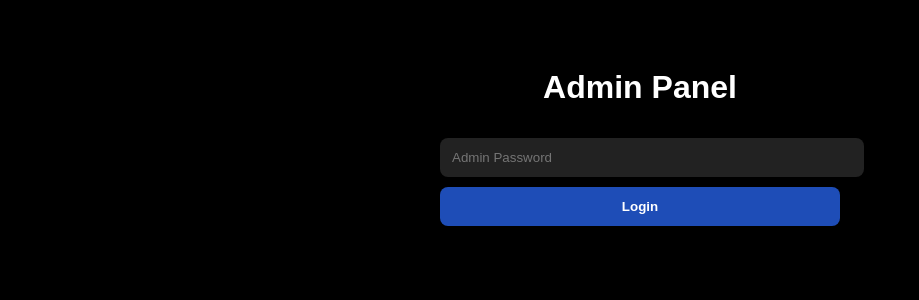
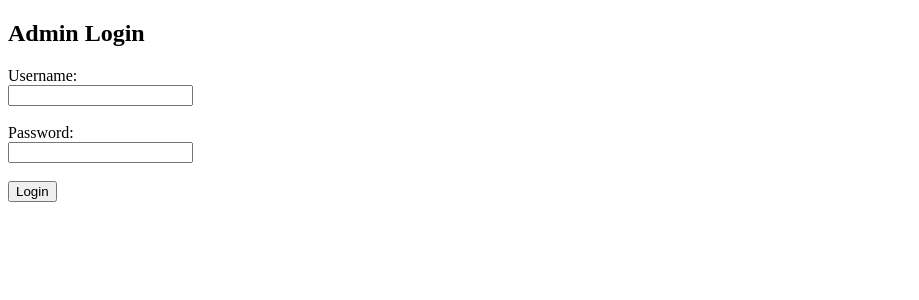
Before and after one commit to paybey2-crypto/bettvplus-web, a Flask app: page /admin-LIVNJAK1978 in a window 1280 px wide. Shown: the top 300 px of the page, without its empty margins (0-919 px from the left). Run offline with Flask 3, Linux system fonts and the light colour scheme.

Commit message:
Update admin.html

```diff
--- a/templates/admin.html
+++ b/templates/admin.html
@@ -1,36 +1,21 @@
 <!DOCTYPE html>
-<html lang="en">
+<html>
 <head>
-    <meta charset="UTF-8">
-    <meta name="viewport" content="width=device-width, initial-scale=1.0">
-    <title>Admin Panel</title>
-    <link rel="stylesheet" href="/static/styles.css">
+    <title>Admin Login</title>
 </head>
 <body>
-    <div class="container">
-        <h1>Admin Panel</h1>
 
-        {% if not logged_in %}
-        <form action="/admin-LIVNJAK1978" method="post">
-            <input type="password" name="password" placeholder="Admin Password" required>
-            <button type="submit">Login</button>
-        </form>
-        {% else %}
+<h2>Admin Login</h2>
 
-        <h2>Dodaj ili Promijeni TV Stream</h2>
+<form method="POST">
+    <label>Username:</label><br>
+    <input type="text" name="username" required><br><br>
 
-        <form action="/admin-LIVNJAK1978" method="post">
-            <input type="text" name="new_stream" placeholder="Unesi novi stream URL" required>
-            <button type="submit">Spremi</button>
-        </form>
+    <label>Password:</label><br>
+    <input type="password" name="password" required><br><br>
 
-        <p>Trenutni stream:</p>
-        <code>{{ current_stream }}</code>
+    <button type="submit">Login</button>
+</form>
 
-        <br><br>
-        <a href="/">Nazad na player</a>
-
-        {% endif %}
-    </div>
 </body>
 </html>
```
